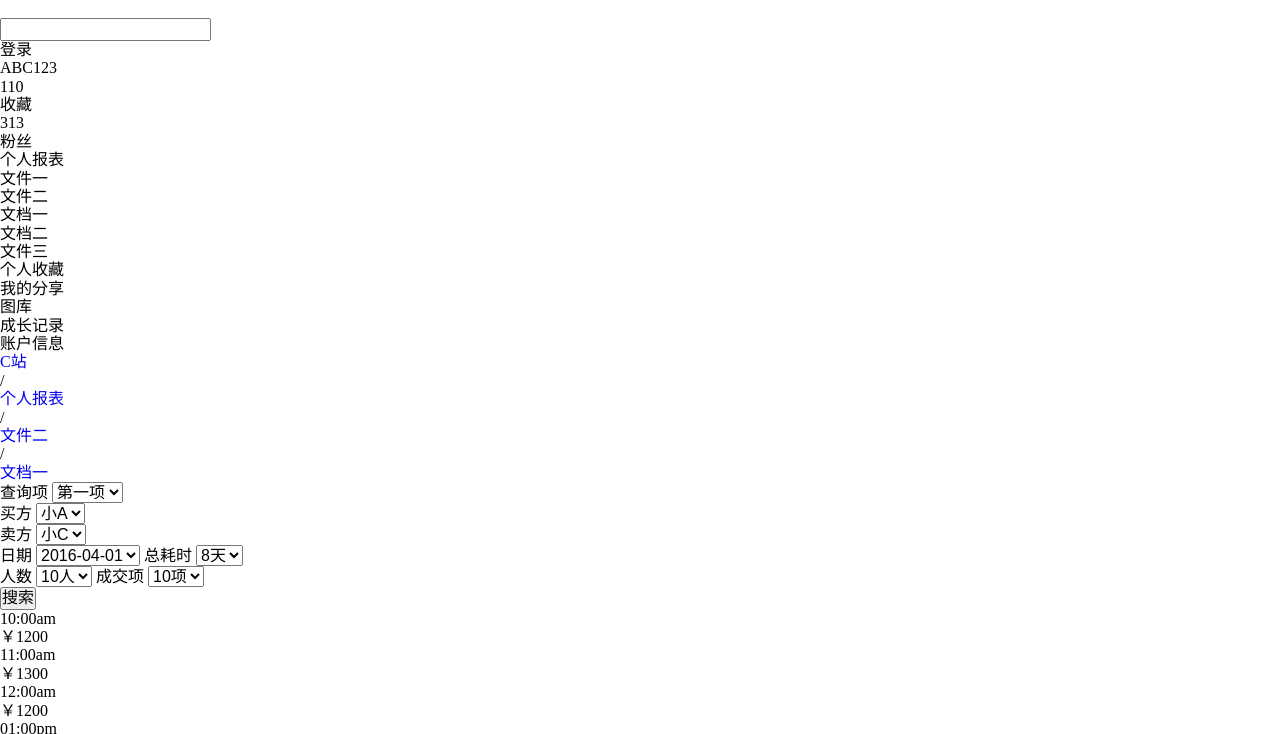
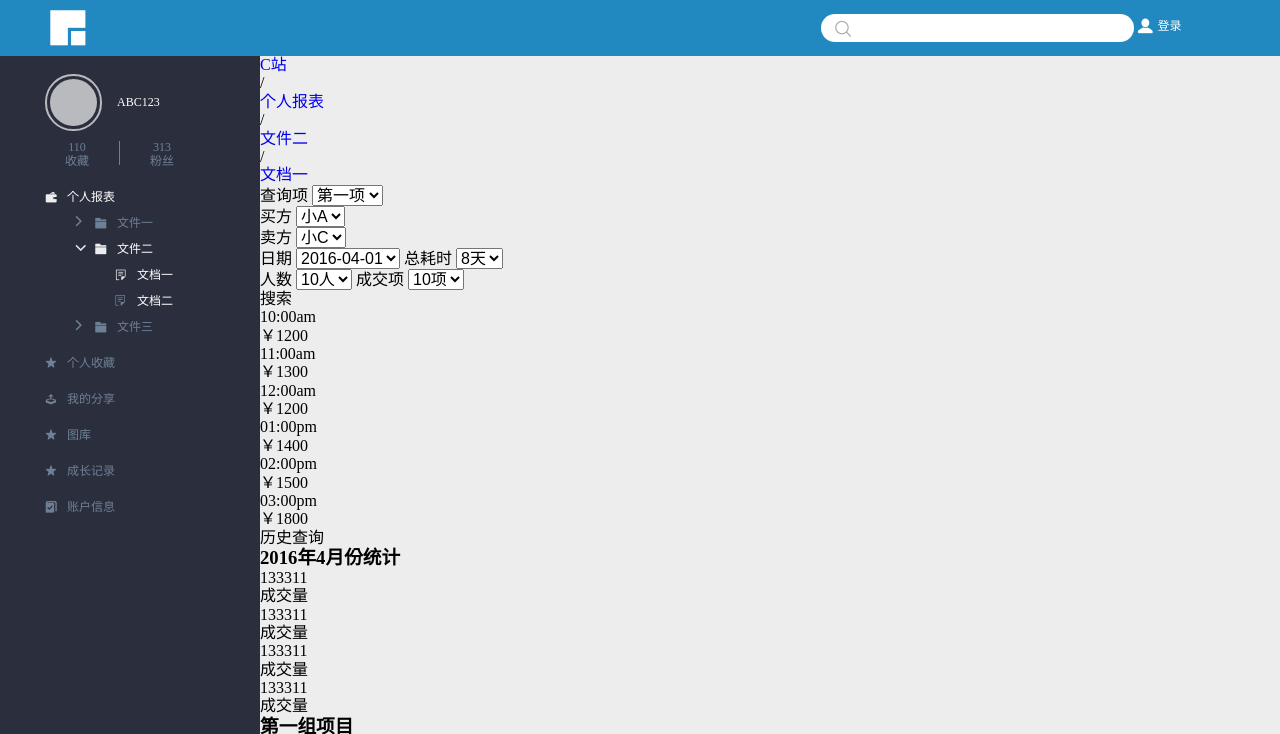
Before and after one commit to Lorogy/ife2017, a plain HTML site: page 1/task9.html in a window 1280 px wide. Shown: the top 734 px of the page. Drawn offline with Linux system fonts and the light colour scheme.

Commit message:
1-9 half css

```diff
--- a/1/task9.html
+++ b/1/task9.html
@@ -6,6 +6,7 @@
   <title>HTML/CSS实现一个复杂页面</title>
   <link rel="stylesheet" type="text/css" href="./../css/normalize.css">
   <style type="text/css">
+    /*common*/
     * {
       box-sizing: border-box;
       margin: 0;
@@ -15,6 +16,12 @@
     a {
       text-decoration: none;
     }
+    ul {
+      list-style: none;
+    }
+    input,button {
+      border-style: none;
+    }
     .clearfix::before,.clearfix::after {
       content: ".";
       display: block;
@@ -23,48 +30,199 @@
     }
     .clearfix:after {clear: both;}
     .clearfix {zoom: 1;}
+    body {
+      min-width: 1280px;
+      background: #ededed;
+    }
+    .header .nav {
+      height: 56px;
+      background: #2189C0;
+    }
+    .header .nav .left {
+      float: left;
+      margin-top: 10px;
+      margin-left: 50px;
+    }
+    .header .nav .right {
+      float: right;
+      margin-right: 94px;
+    }
+    .header .nav .right input {
+      width: 313px;
+      height: 28px;
+      margin: 14px 0;
+      border-radius: 14px;
+      background: #fff url("./../images/1-9/search-icon.png") 14px center no-repeat;
+    }
+    .header .nav .right button {
+      width: 48px;
+      height: 16px;
+      line-height: 16px;
+      font-size: 12px;
+      color: #fff;
+      background-color: transparent;
+      background-image: url("./../images/1-9/login-icon.png");
+      background-repeat: no-repeat;
+      background-position: left center;
+      padding-left: 15px;
+      transform: translateY(-3px);
+    }
+    .main>.sidebar {
+      float: left;
+      width: 260px;
+      height: 1213px;
+      background-color: #2B2E3D;
+      padding-top: 18px;
+      padding-left: 45px;
+      color: #6E8095;
+      font-size: 12px;
+    }
+    .main>.sidebar>.part1>div {
+      float: left;
+    }
+    .main>.sidebar>.part1 .circle {
+      width: 57px;
+      height: 57px;
+      border-radius: 28px;
+      border: #B9BABE 2px solid;
+      position: relative;
+    }
+    .main>.sidebar>.part1 .circle>div {
+      width: 47px;
+      height: 47px;
+      border-radius: 25px;
+      background: #B9BABE;
+      position: absolute;
+      left: 3px;
+      top: 3px;
+    }
+    .main>.sidebar>.part1 .username {
+      height: 57px;
+      line-height: 57px;
+      color: #fff;
+      margin-left: 15px;
+    }
+    .main>.sidebar>.part2 {
+      margin-top: 10px;
+      margin-bottom: 10px;
+      padding-left: 20px;
+    }
+    .main>.sidebar>.part2>div {
+      float: left;
+      text-align: center;
+    }
+    .main>.sidebar>.part2 .hr {
+      height: 24px;
+      width: 1px;
+      background: #6E8095;
+      margin: 0 30px;
+    }
+    .main>.sidebar>.part3>.dropdown {
+      margin: 20px 0;
+    }
+    .main>.sidebar>.part3>.dropdown div {
+      margin: 10px 0;
+    }
+    .main>.sidebar>.part3>.dropdown .select {
+      color: #fff;
+    }
+    .main>.sidebar>.part3>.dropdown .dropbtn,.main>.sidebar>.part3>.dropdown .dropitem {
+      padding-left: 22px;
+      line-height: 16px;
+      height: 16px;
+      cursor: pointer;
+    }
+    .main>.sidebar>.part3>.dropdown:nth-of-type(1)>.dropbtn {
+      background: url("./../images/1-9/个人报表-icon.png") left center no-repeat;
+    }
+    .main>.sidebar>.part3>.dropdown:nth-of-type(2)>.dropbtn {
+      background: url("./../images/1-9/个人收藏.png") left center no-repeat;
+    }
+    .main>.sidebar>.part3>.dropdown:nth-of-type(3)>.dropbtn {
+      background: url("./../images/1-9/我的分享.png") left center no-repeat;
+    }
+    .main>.sidebar>.part3>.dropdown:nth-of-type(4)>.dropbtn {
+      background: url("./../images/1-9/个人收藏.png") left center no-repeat;
+    }
+    .main>.sidebar>.part3>.dropdown:nth-of-type(5)>.dropbtn {
+      background: url("./../images/1-9/个人收藏.png") left center no-repeat;
+    }
+    .main>.sidebar>.part3>.dropdown:nth-of-type(6)>.dropbtn {
+      background: url("./../images/1-9/账户信息.png") left center no-repeat;
+    }
+    .main>.sidebar>.part3 .dropdown .dropmenu {
+      padding-left: 30px;
+      display: none;
+    }
+    .main>.sidebar>.part3 .dropdown[class*="select"] .dropmenu {
+      display: block;
+    }
+    .main>.sidebar>.part3>.dropdown>.dropmenu>.dropdown {
+      background: url("./../images/1-9/triangle-right.png") left top no-repeat;
+      padding-left: 20px;
+    }
+    .main>.sidebar>.part3>.dropdown>.dropmenu>.dropdown[class*="select"] {
+      background: url("./../images/1-9/triangle-buttom.png") left 3px no-repeat;
+    }
+    .main>.sidebar>.part3>.dropdown>.dropmenu>.dropdown>.dropbtn {
+      background: url("./../images/1-9/文件夹 -icon-1.png") left center no-repeat;
+    }
+    .main>.sidebar>.part3>.dropdown>.dropmenu>.dropdown[class*="select"]>.dropbtn {
+      background: url("./../images/1-9/文件夹 -icon.png") left center no-repeat;
+    }
+    .main>.sidebar>.part3>.dropdown>.dropmenu>.dropdown .dropitem {
+      background: url("./../images/1-9/文档-icon-1.png") left center no-repeat;
+      margin-left: -10px;
+    }
+    .main>.sidebar>.part3>.dropdown>.dropmenu>.dropdown[class*="select"] .dropitem[class*="select"] {
+      background: url("./../images/1-9/文档-icon.png") left center no-repeat;
+    }
+    .main>.mainbody {
+      margin-left: 260px;
+    }
   </style>
 </head>
 <body>
   <div class="wrapper">
     <div class="header">
-      <div class="nav">
+      <div class="nav clearfix">
         <div class="left">
-          <img src="">
+          <img src="./../images/1-9/logo-icon.png">
         </div>
         <div class="right">
           <input type="text" name="search">
-          <div class="login">登录</div>
+          <button class="login">登录</button>
         </div>
       </div>
     </div>
-    <div class="main">
+    <div class="main clearfix">
       <div class="sidebar">
-        <div class="part1">
-          <span class="circle"></span>
-          <span class="username">ABC123</span>
+        <div class="part1 clearfix">
+          <div class="circle"><div></div></div>
+          <div class="username">ABC123</div>
         </div>
-        <div class="part2">
+        <div class="part2 clearfix">
           <div class="left">
             <div class="num">110</div>
             <div class="collect">收藏</div>
           </div>
+          <div class="hr"></div>
           <div class="right">
             <div class="num">313</div>
             <div class="fans">粉丝</div>
           </div>
         </div>
-        <div class="patt3">
-          <div class="first dropdown">
-            <div class="dropbtn">个人报表</div>
+        <div class="part3">
+          <div class="first dropdown select">
+            <div class="dropbtn select">个人报表</div>
             <div class="dropmenu">
               <div class="dropdown">
                 <div class="dropbtn">文件一</div>
               </div>
-              <div class="dropdown">
+              <div class="dropdown select">
                 <div class="dropbtn">文件二</div>
                 <div class="dropmenu">
-                  <div class="dropitem">文档一</div>
+                  <div class="dropitem select">文档一</div>
                   <div class="dropitem">文档二</div>
                 </div>
               </div>
```
Also changed, not shown: images/1-9/logo-icon.png (added), images/1-9/triangle-buttom.png (added), images/1-9/triangle-right.png (added), images/1-9/文件夹 -icon-1.png (added), images/1-9/文档-icon-1.png (added).
